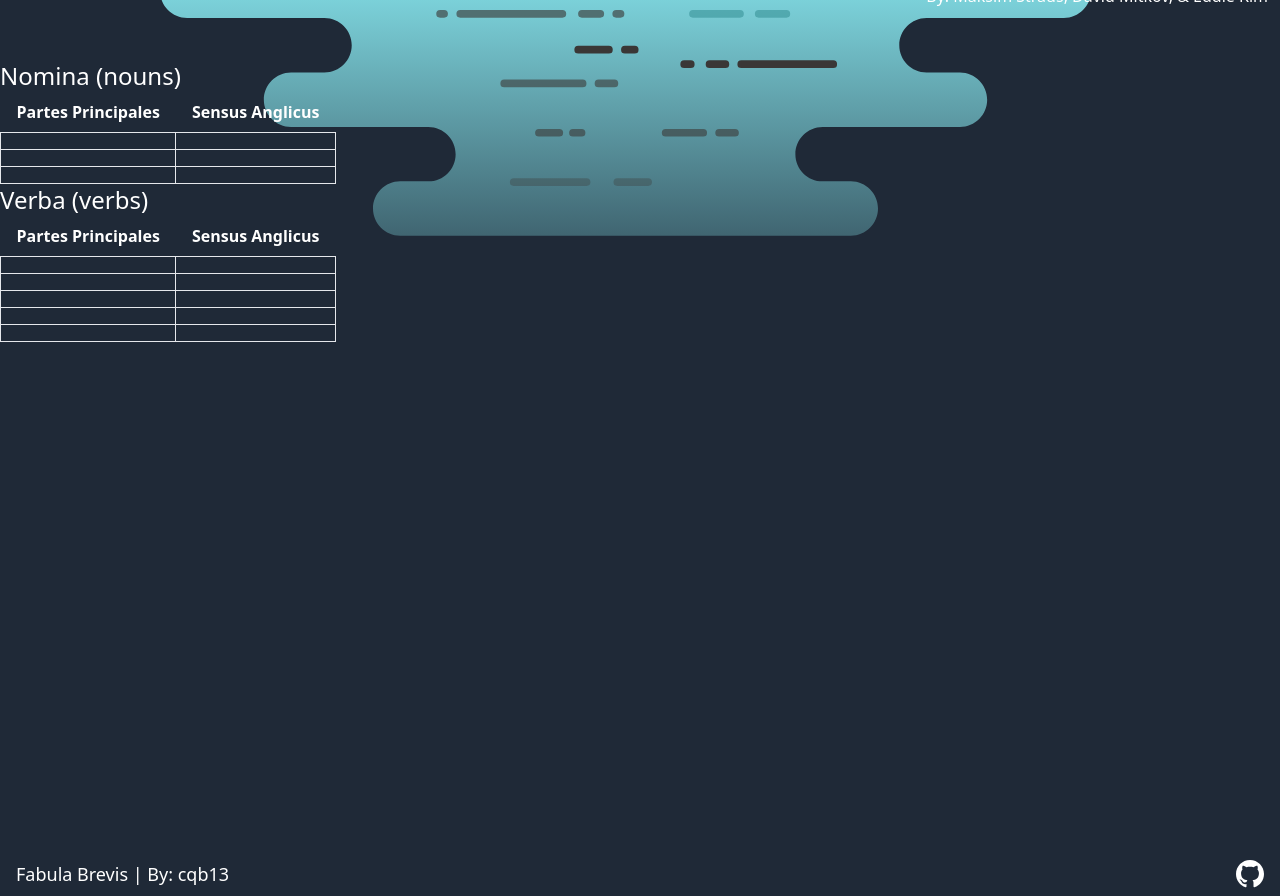
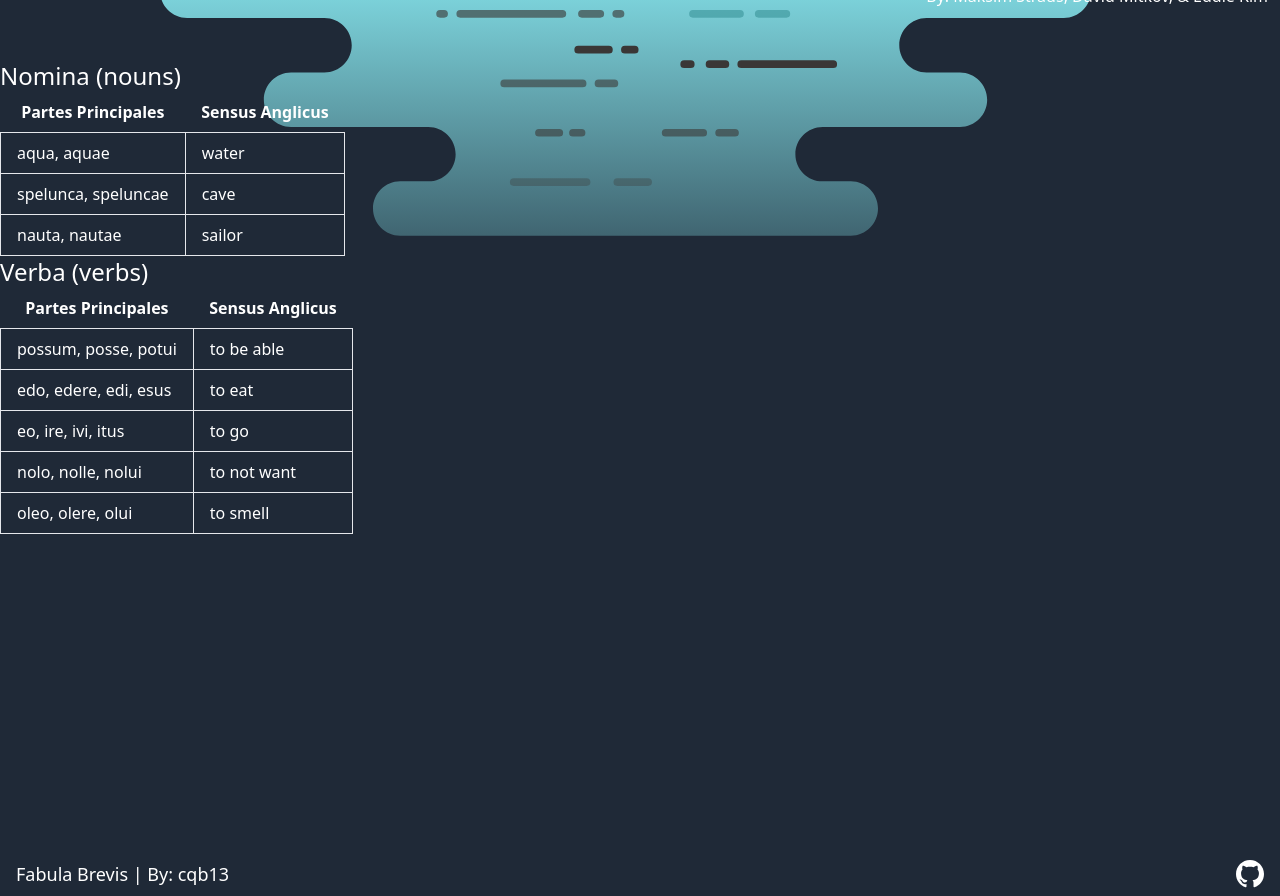
Before and after one commit to cqb13/fabula-brevis, a Vue app: page / in a window 1280 px wide. Shown: the part 780-1676 px from the top of the page. Built offline with nearby package versions, Linux system fonts and the light colour scheme; what prettier-plugin-tailwindcss would draw is missing.

Commit message:
vocab list

```diff
--- a/src/assets/data/vocab.ts
+++ b/src/assets/data/vocab.ts
@@ -4,19 +4,19 @@ const vocab: vocabList[] = [
   {
     name: "Nomina (nouns)",
     words: [
-        ["aqua", "aquae", "water"],
-        ["spelunca", "speluncae", "cave"],
-        ["nauta", "nautae", "sailor"],
+        ["aqua, aquae", "water"],
+        ["spelunca, speluncae", "cave"],
+        ["nauta, nautae", "sailor"],
     ]
   },
   {
     name: "Verba (verbs)",
     words: [
-        ["possum", "posse", "potui", "to be able"],
-        ["edo", "edere", "edi", "esus", "to eat"],
-        ["eo", "ire", "ivi", "itus", "to go"],
-        ["nolo", "nolle", "nolui", "to not want"],
-        ["oleo", "olere", "olui", "to smell"],
+        ["possum, posse, potui", "to be able"],
+        ["edo, edere, edi, esus", "to eat"],
+        ["eo, ire, ivi, itus", "to go"],
+        ["nolo, nolle, nolui", "to not want"],
+        ["oleo, olere, olui", "to smell"],
     ],
   },
   {
--- a/src/components/Table.vue
+++ b/src/components/Table.vue
@@ -4,7 +4,6 @@ export default {
     name: String,
     words: Array,
   },
-
 };
 </script>
 
@@ -19,9 +18,9 @@ export default {
         </tr>
       </thead>
       <tbody>
-        <tr v-for="word in words" :key="word.latin">
-          <td class="border px-4 py-2"></td>
-          <td class="border px-4 py-2"></td>
+        <tr v-for="word in words" :key="word[1]">
+          <td class="border px-4 py-2">{{ word[0] }}</td>
+          <td class="border px-4 py-2">{{ word[1] }}</td>
         </tr>
       </tbody>
     </table>
```
